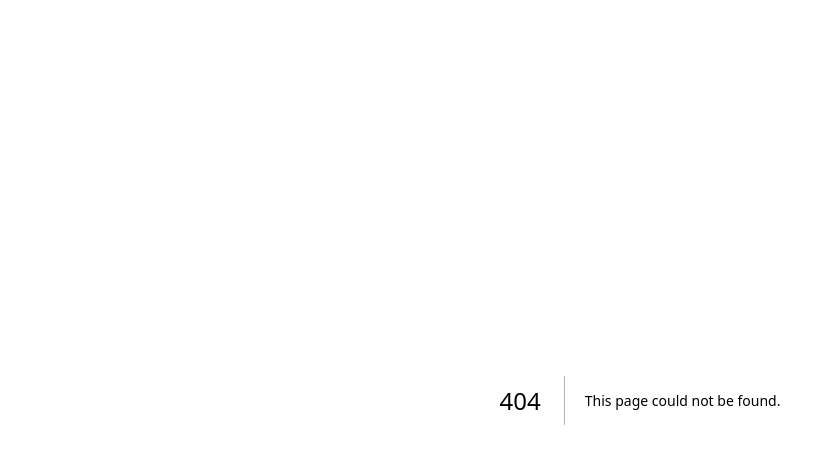
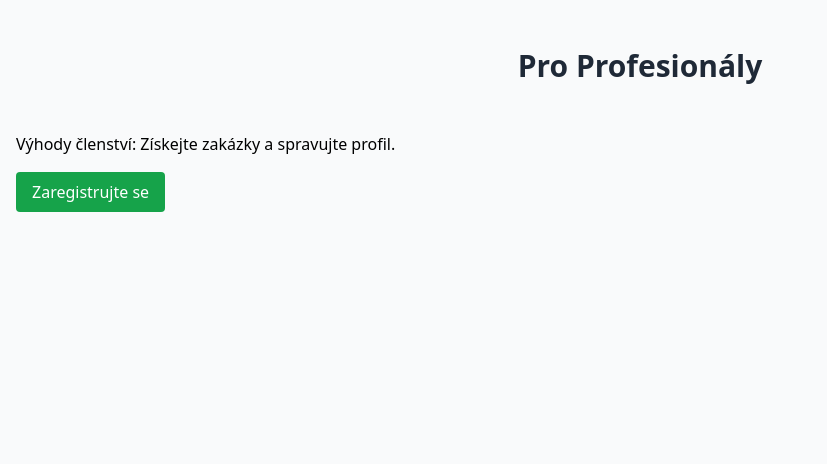
Before and after one commit to lavisekcz/oneplace-mvp, a Next.js app: page /professionals in a window 1280 px wide. Before the commit this address had no page. Shown: the top 464 px of the page, without its empty margins (0-827 px from the left). Built offline with nearby package versions, Linux system fonts and the light colour scheme.

Commit message:
Add files via upload

```diff
--- /dev/null
+++ b/app/professionals/page.tsx
@@ -0,0 +1,12 @@
+// app/professionals/page.tsx
+export default function ProfessionalsPage() {
+  return (
+    <div className="min-h-screen bg-gray-50">
+      <h1 className="text-3xl font-bold text-gray-800 text-center py-12">Pro Profesionály</h1>
+      <div className="max-w-7xl mx-auto px-4">
+        <p>Výhody členství: Získejte zakázky a spravujte profil.</p>
+        <button className="bg-green-600 text-white px-4 py-2 rounded mt-4">Zaregistrujte se</button>
+      </div>
+    </div>
+  );
+}
```
